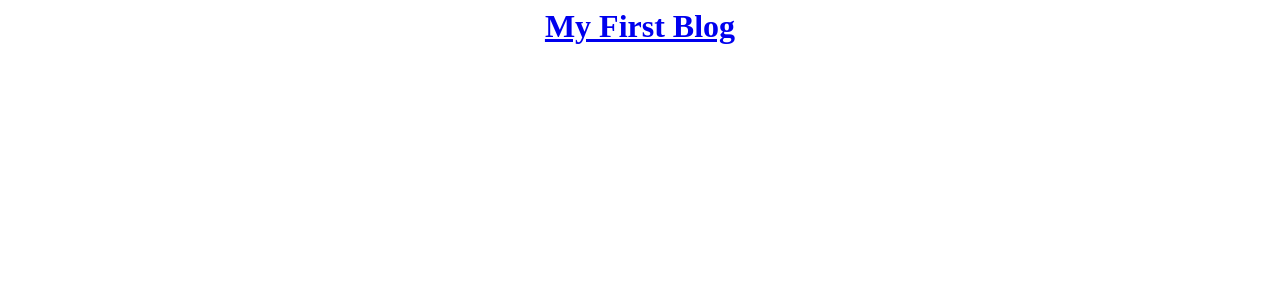
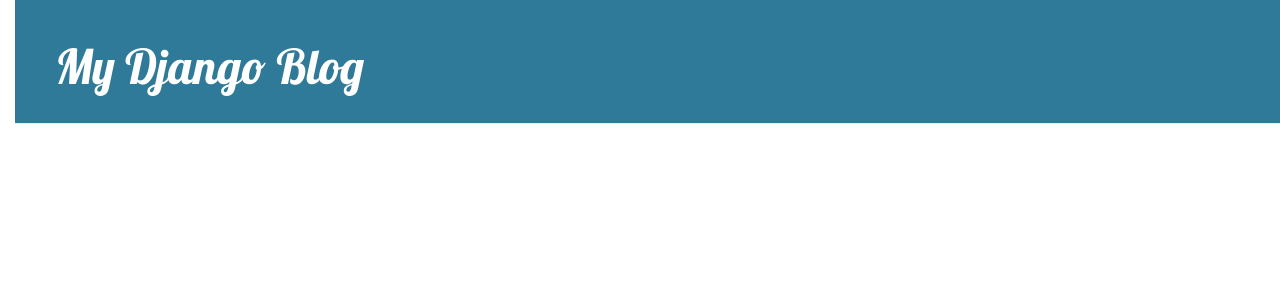
Before and after one commit to AlonsoQml/my-first-blog, a Django app: page / in a window 1280 px wide. Shown: the top 300 px of the page. Run offline with Django 3.2, Linux system fonts and the light colour scheme; data that the repository does not hold is empty; some libraries are stand-ins or nearby versions.

Commit message:
Changed the HTML for the site.

```diff
--- /dev/null
+++ b/blog/static/css/blog.css
@@ -0,0 +1,56 @@
+h1 a {
+        color: #FCA205;
+        font-family: 'Lobster';
+    }
+
+body {
+        padding-left: 15px;
+
+    }
+.page-header {
+        background-color: #2E7A98;
+        margin-top: 0;
+        padding: 20px 20px 20px 40px;
+    }
+
+    .page-header h1, .page-header h1 a, .page-header h1 a:visited, .page-header h1 a:active {
+        color: #ffffff;
+        font-size: 36pt;
+        text-decoration: none;
+    }
+
+    .content {
+        margin-left: 40px;
+    }
+
+    h1, h2, h3, h4 {
+        font-family: 'Lobster', cursive;
+    }
+
+    .date {
+        float: right;
+        color: #828282;
+    }
+
+    .save {
+        float: right;
+    }
+
+    .post-form textarea, .post-form input {
+        width: 100%;
+    }
+
+    .top-menu, .top-menu:hover, .top-menu:visited {
+        color: #ffffff;
+        float: right;
+        font-size: 26pt;
+        margin-right: 20px;
+    }
+
+    .post {
+        margin-bottom: 70px;
+    }
+
+    .post h1 a, .post h1 a:visited {
+        color: #000000;
+    }
--- /dev/null
+++ b/blog/templates/blog/base.html
@@ -0,0 +1,23 @@
+ {% load staticfiles %}
+    <html>
+        <head>
+            <title>My First Django blog</title>
+            <link rel="stylesheet" href="//maxcdn.bootstrapcdn.com/bootstrap/3.2.0/css/bootstrap.min.css">
+            <link rel="stylesheet" href="//maxcdn.bootstrapcdn.com/bootstrap/3.2.0/css/bootstrap-theme.min.css">
+            <link href="https://fonts.googleapis.com/css?family=Lobster&subset=latin,cyrillic" rel="stylesheet" type="text/css">
+            <link rel="stylesheet" href="{% static 'css/blog.css' %}">
+        </head>
+        <body>
+            <div class="page-header">
+            <h1><a href="/">My Django Blog</a></h1>
+        </div>
+        <div class="content container">
+            <div class="row">
+                <div class="col-md-8">
+                {% block content %}
+                {% endblock %}
+                </div>
+            </div>
+        </div>
+        </body>
+    </html>
--- a/blog/templates/blog/post_list.html
+++ b/blog/templates/blog/post_list.html
@@ -1,58 +1,13 @@
-<html>
+{% extends 'blog/base.html' %}
 
-<head>
-
-<title>
-	My First Django Site
-
-
-</title>
-<style type="text/css">
-	h1 {
-		text-align : center;
-		color: #444444;
-	}
-	img {
-
-	}
-
-	.moth{
-		font: 28px Arial;
-		/*color: #1F41AF;*/
-	}
-
-	#tel {
-		width: 170px;
-	}
-	.call {
-		border: 1px solid #444444;
-		width: 200px;
-		position: ;
-	}
-	#cont {
-		width: 500px;
-	}
-
-</style>
-</head>
-<body>
-<div>
-        <h1><a href="/">My First Blog</a></h1>
-    </div>
-
-{% for post in posts %}
-        <div id="cont">
-            <p>published: {{ post.published_date }}</p>
-            <h1><a href="">{{ post.title }}</a></h1>
-            <p>{{ post.text|linebreaksbr }}</p>
-        </div>
-    {% endfor %}
-
-
-
-
-
-
-
-</body>
-</html>
+    {% block content %}
+        {% for post in posts %}
+            <div class="post">
+                <div class="date">
+                    {{ post.published_date }}
+                </div>
+                <h1><a href="">{{ post.title }}</a></h1>
+                <p>{{ post.text|linebreaksbr }}</p>
+            </div>
+        {% endfor %}
+    {% endblock content %}
```
Also changed, not shown: blog/templates/blog/post_detail.html (added, +13 -0 lines).
